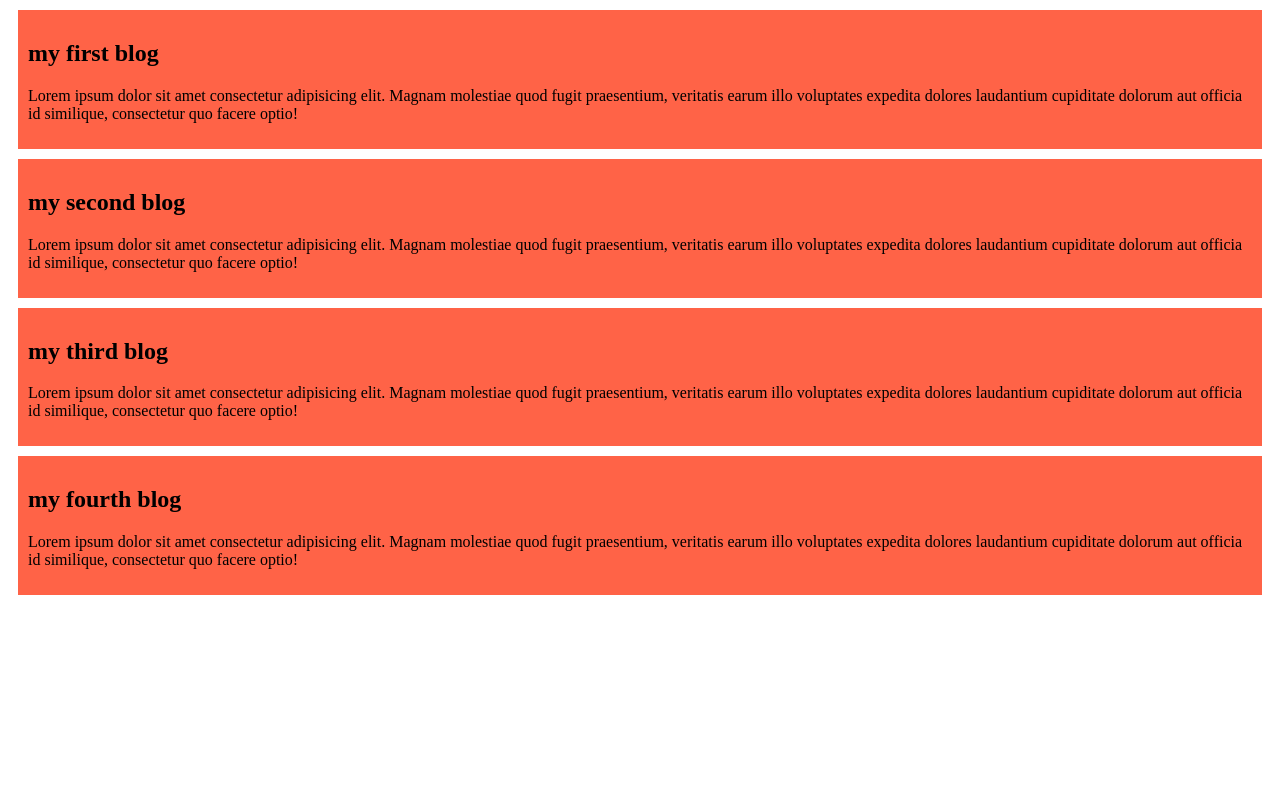
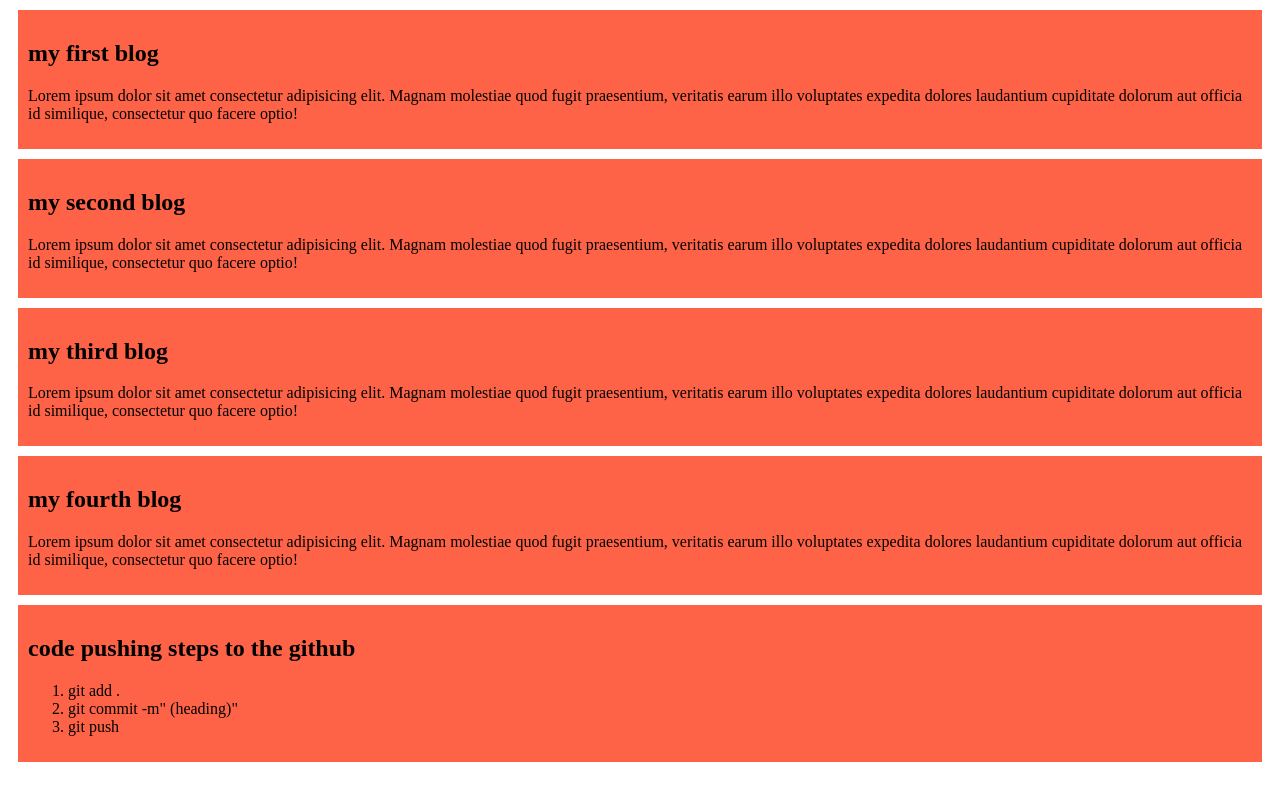
Before and after one commit to abwasif50/abdul-wasif-repo, a plain HTML site: page index.html in a window 1280 px wide. Drawn offline with Linux system fonts and the light colour scheme.

Commit message:
code pushing steps to the github

```diff
--- a/index.html
+++ b/index.html
@@ -33,6 +33,18 @@
 
 
     </div>
+    <div>
+<h2>code pushing steps to the github </h2>
+<ol>
+<li>git add .</li>
+<li>git commit -m" (heading)"</li>
+<li>git push</li>
+
+
+</ol>
+
+
+    </div>
 
 </body>
 </html>
```
